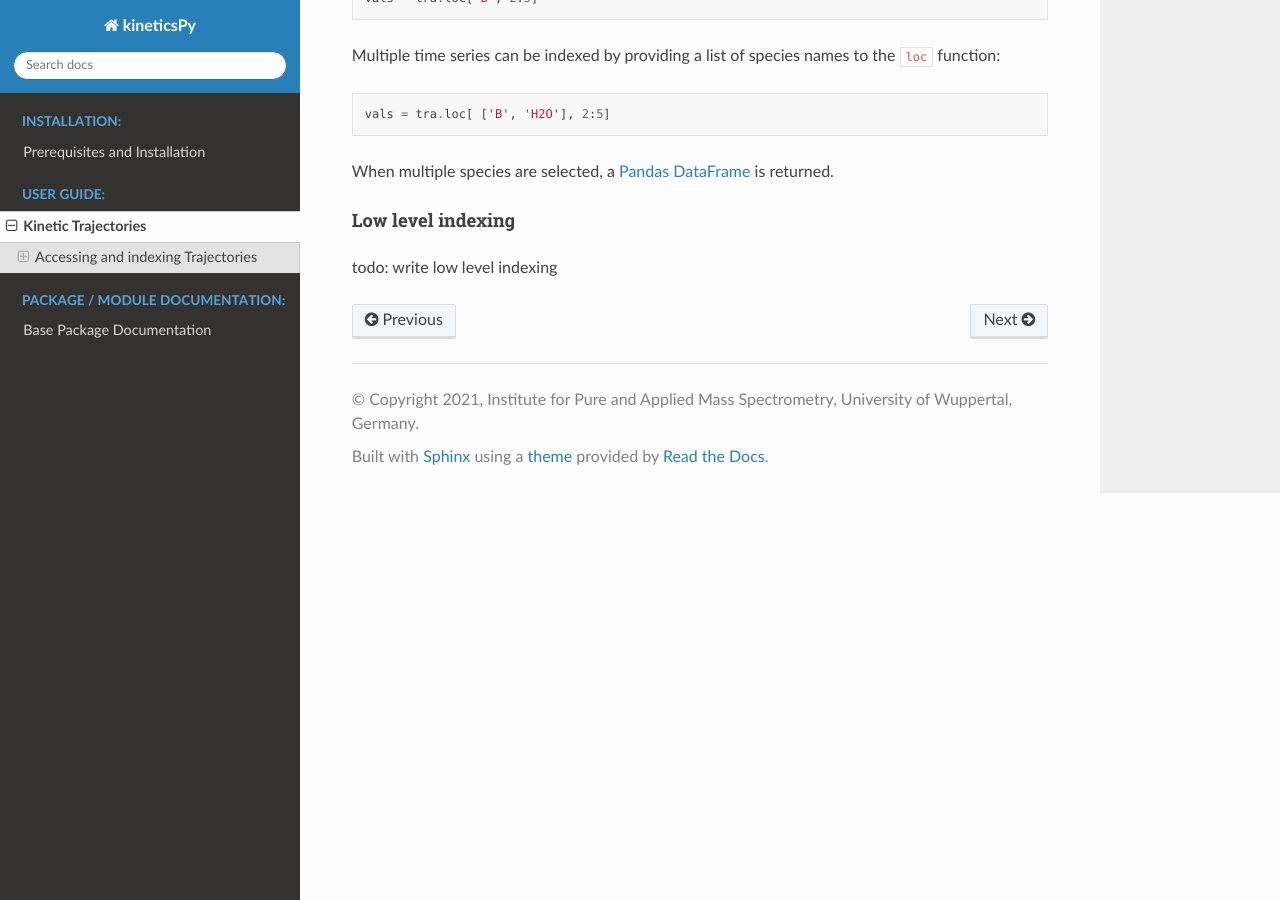
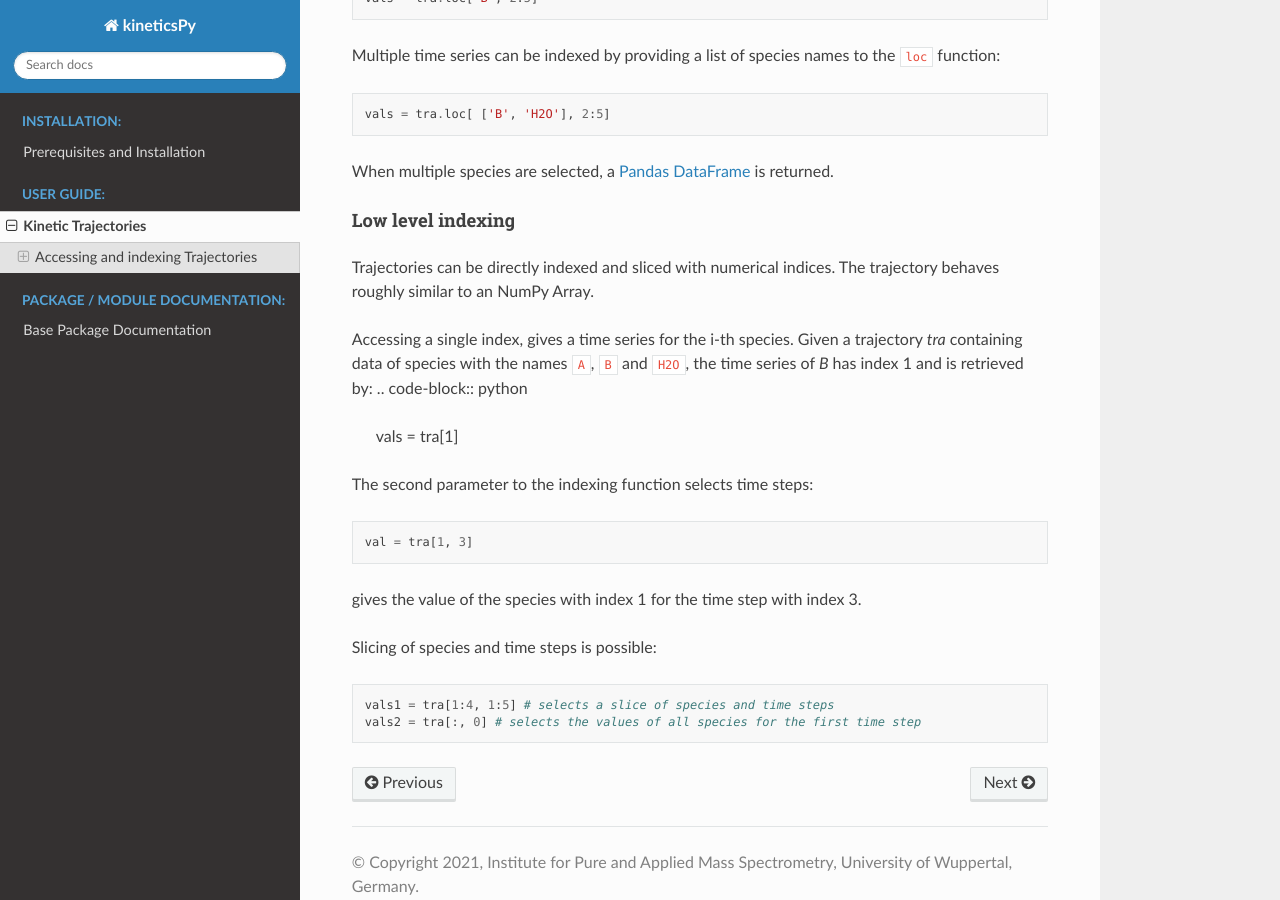
Before and after one commit to IPAMS/kineticsPy, a Sphinx documentation site: the page built from docs/usersguide/trajectory.rst, in a window 1280 px wide and 900 px high, scrolled down 1254 px. Built offline with Sphinx 7.4.7 and the Read the Docs theme 2.0.0, drawn with Linux system fonts in a browser that asks for light colours.

Commit message:
Adds documentation for low level trajectory access

```diff
--- a/docs/usersguide/trajectory.rst
+++ b/docs/usersguide/trajectory.rst
@@ -59,4 +59,24 @@ When multiple species are selected, a `Pandas DataFrame <https://pandas.pydata.o
 Low level indexing
 ------------------
 
-todo: write low level indexing
+Trajectories can be directly indexed and sliced with numerical indices. The trajectory behaves roughly similar to an NumPy Array.
+
+Accessing a single index, gives a time series for the i-th species. Given a trajectory `tra` containing data of species with the names ``A``, ``B`` and ``H2O``, the time series of `B`  has index 1 and is retrieved by:
+.. code-block:: python
+
+    vals = tra[1]
+
+The second parameter to the indexing function selects time steps:
+
+.. code-block:: python
+
+    val = tra[1, 3]
+
+gives the value of the species with index 1 for the time step with index 3.
+
+Slicing of species and time steps is possible:
+
+.. code-block:: python
+
+		vals1 = tra[1:4, 1:5] # selects a slice of species and time steps
+		vals2 = tra[:, 0] # selects the values of all species for the first time step
```
